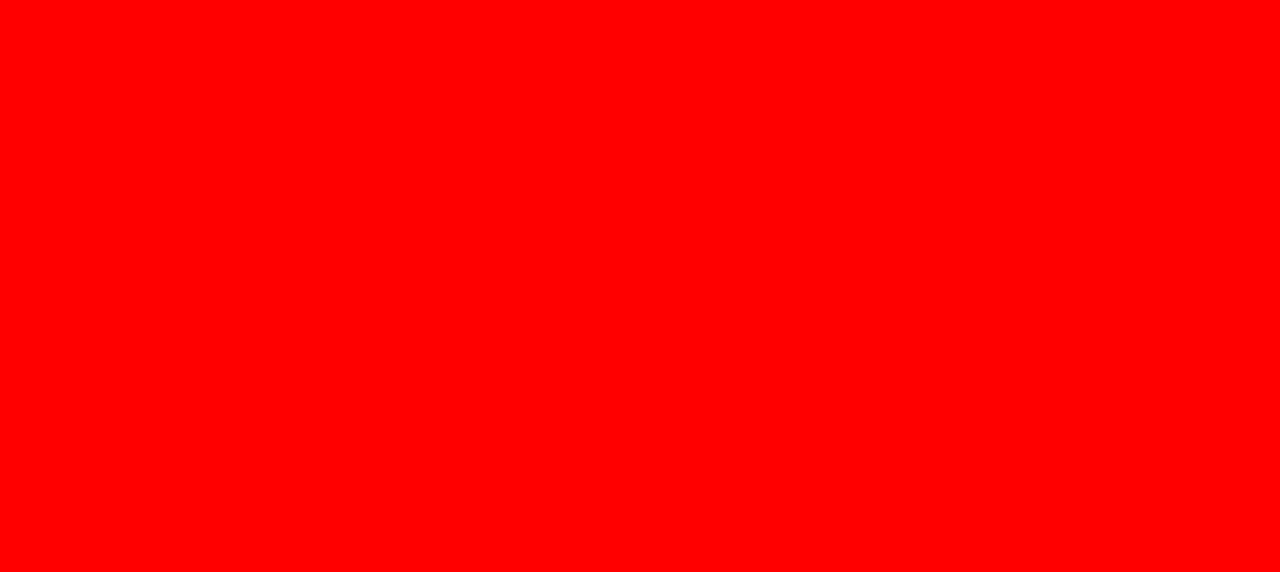
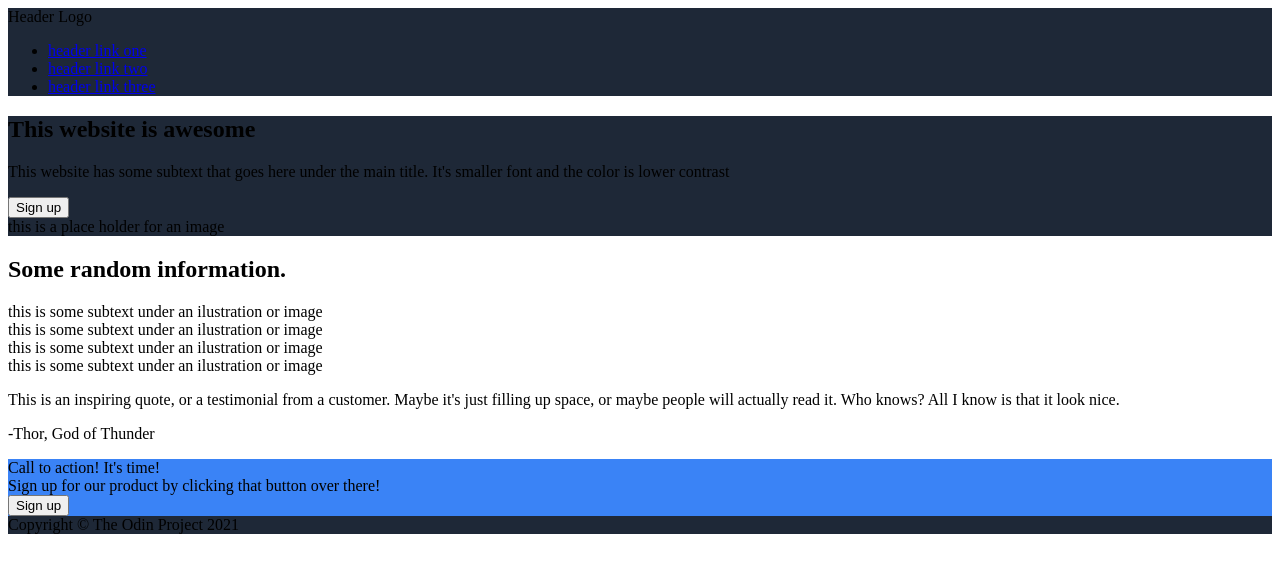
Before and after one commit to sayasyedakmal/landing_page-top, a plain HTML site: page index.html in a window 1280 px wide. Drawn offline with Linux system fonts and the light colour scheme.

Commit message:
Adding basic structure
- write complete struture of HTML
- write basic css

Syed Akmal
Full-Stack Web Developer

```diff
--- a/index.css
+++ b/index.css
@@ -1,3 +1,15 @@
-body {
-    background-color: red;
+.hero,
+footer,
+nav {
+    background-color: #1E2837;
 }
+
+.hero {}
+
+.quotes {
+    background-color: #E4E7EA;
+}
+
+.calltoaction div {
+    background-color: #3A83F6;
+}
--- a/index.html
+++ b/index.html
@@ -10,6 +10,67 @@
 </head>
 
 <body>
+    <nav>
+        <div class="logo">Header Logo</div>
+        <ul>
+            <li><a href="#">header link one</a></li>
+            <li><a href="#">header link two</a></li>
+            <li><a href="#">header link three</a></li>
+        </ul>
+    </nav>
+    <section class="hero">
+        <div class="hero-left">
+            <h1 class="hero-left-title">This website is awesome</h1>
+            <p class="hero-left-subtext">This website has some subtext that goes here under the main title. It's smaller
+                font and the color is lower contrast</p>
+            <button class="hero-left-button">Sign up</button>
+        </div>
+        <div class="hero-right">
+            <div class="hero-right-image">
+                <div>this is a place holder for an image</div>
+            </div>
+        </div>
+    </section>
+    <section class="testimonials">
+        <h1>Some random information.</h1>
+        <div class="cards">
+            <div class="card">
+                <div class="card-image"></div>
+                <div class="card-text">this is some subtext under an ilustration or image</div>
+            </div>
+            <div class="card">
+                <div class="card-image"></div>
+                <div class="card-text">this is some subtext under an ilustration or image</div>
+            </div>
+            <div class="card">
+                <div class="card-image"></div>
+                <div class="card-text">this is some subtext under an ilustration or image</div>
+            </div>
+            <div class="card">
+                <div class="card-image"></div>
+                <div class="card-text">this is some subtext under an ilustration or image</div>
+            </div>
+        </div>
+    </section>
+    <section class="quote">
+        <p>This is an inspiring quote, or a testimonial from a customer. Maybe it's just filling up space, or maybe
+            people will actually read it. Who knows? All I know is that it look nice.</p>
+        <p>-Thor, God of Thunder</p>
+    </section>
+    <section class="calltoaction">
+        <div>
+            <div class="cta-left">
+                <div class="cta-header">Call to action! It's time!</div>
+                <div class="cta-text">Sign up for our product by clicking that button over there!</div>
+            </div>
+            <div class="cta-right">
+                <button class="cta-button">Sign up</button>
+            </div>
+        </div>
+    </section>
+    <footer>
+        <div>Copyright &copy; The Odin Project 2021</div>
+    </footer>
 
 </body>
 
```
